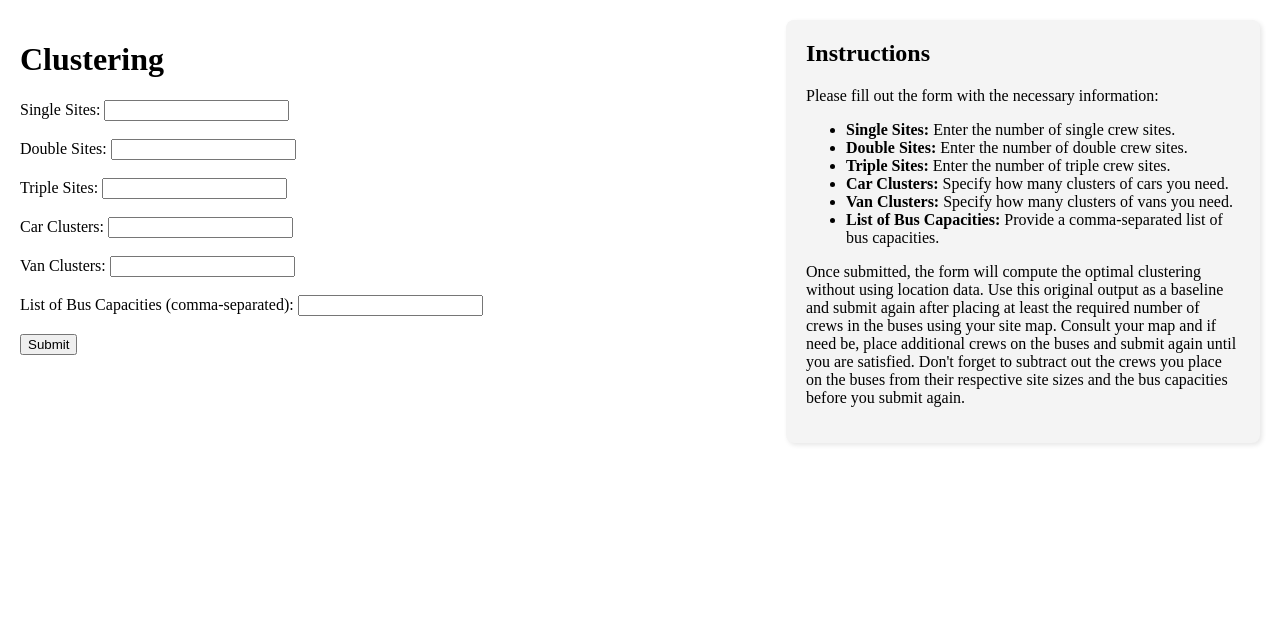
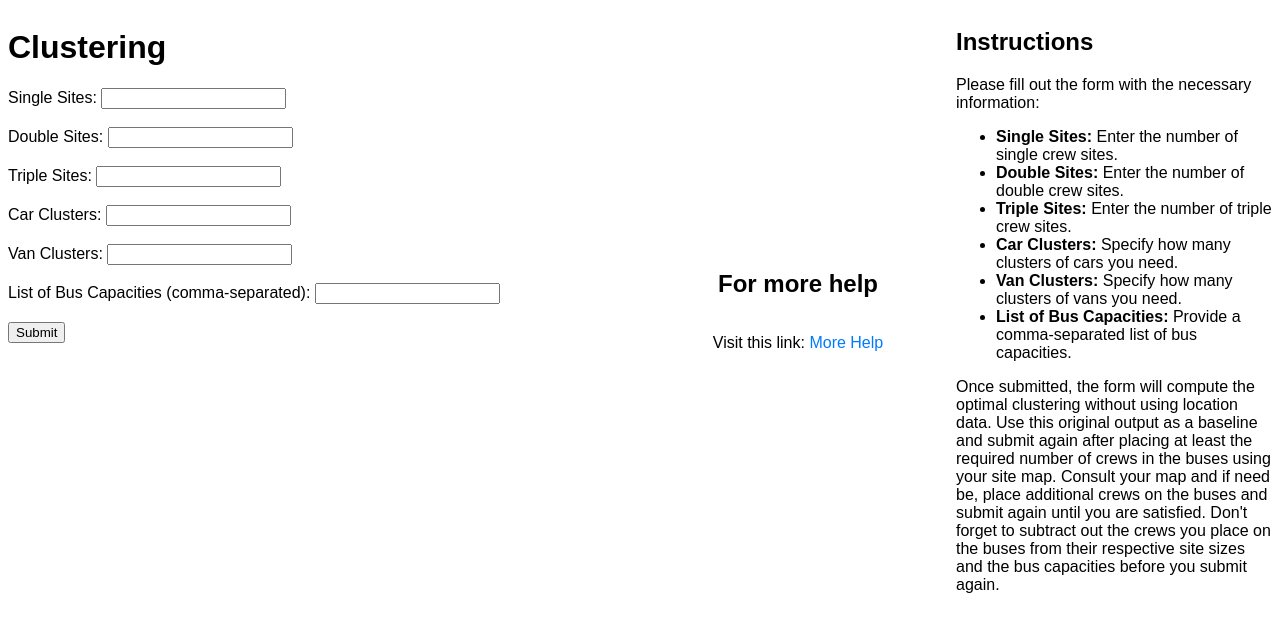
Before and after one commit to cbmckinstry/GMT, a Flask app: page / in a window 1280 px wide. Shown: the top 632 px of the page. Run offline with Flask 3, Linux system fonts and the light colour scheme.

Commit message:
Updated requirements.txt

```diff
--- a/templates/index.html
+++ b/templates/index.html
@@ -8,20 +8,27 @@
         body {
             display: flex;
             justify-content: space-between;
-            margin: 20px;
+            font-family: Arial, sans-serif;
         }
         .form-container {
-            width: 60%;
+            width: 50%;
         }
         .instructions {
-            width: 35%;
-            padding: 20px;
-            background-color: #f4f4f4;
-            border-radius: 8px;
-            box-shadow: 2px 2px 5px rgba(0, 0, 0, 0.1);
+            width: 25%;
         }
-        .instructions h2 {
-            margin-top: 0;
+        .help-section {
+            width: 25%;
+            display: flex;
+            align-items: center;
+            justify-content: center;
+            flex-direction: column;
+        }
+        .help-section a {
+            color: #007BFF;
+            text-decoration: none;
+        }
+        .help-section a:hover {
+            text-decoration: underline;
         }
     </style>
 </head>
@@ -92,6 +99,14 @@
         </ul>
     {% endif %}
 </div>
+
+<div class="help-section">
+    <h2>For more help</h2>
+    <p>
+        Visit this link: <a href="https://www.example.com/help" target="_blank">More Help</a>
+    </p>
+</div>
+
 <div class="instructions">
     <h2>Instructions</h2>
     <p>Please fill out the form with the necessary information:</p>
```
